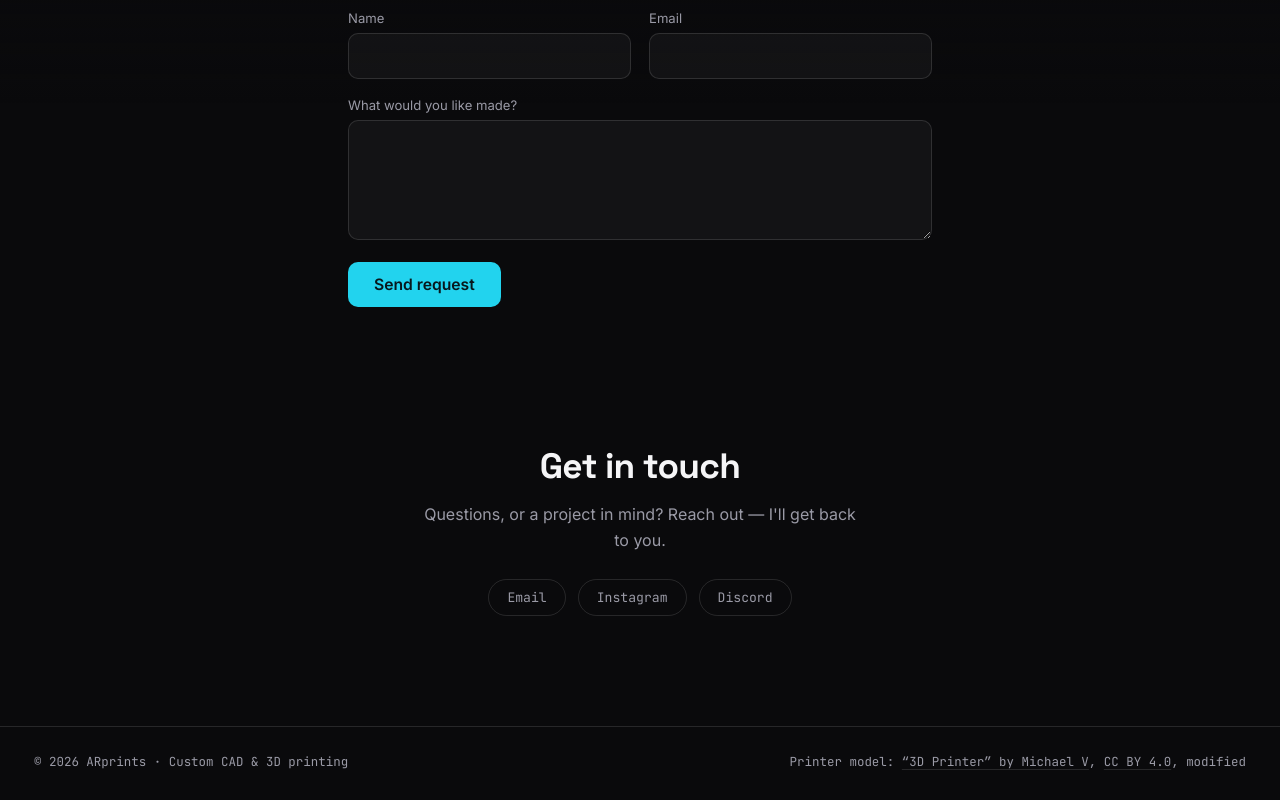
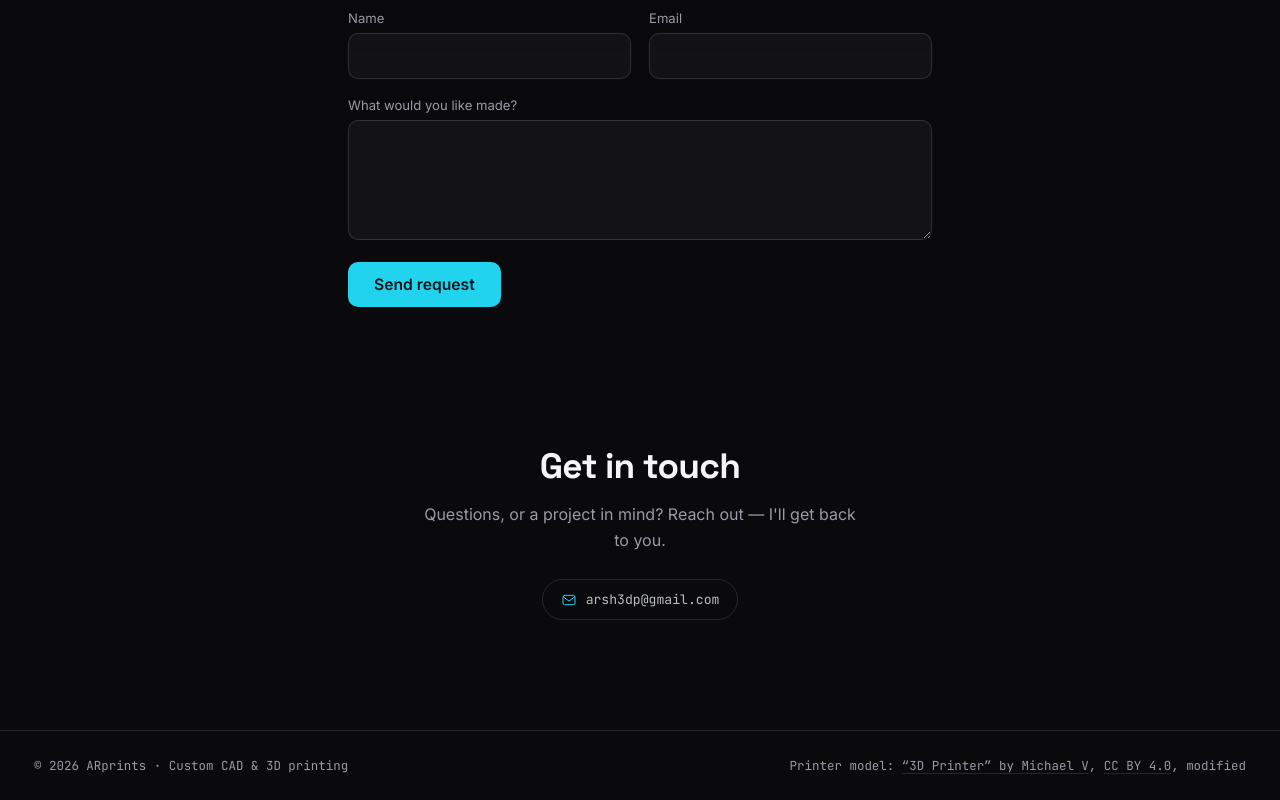
Before and after one commit to arshtheparsh/ARprints, a plain HTML site: page index.html in a window 1280 px wide. Shown: the part 2284-3084 px from the top of the page. Drawn offline with nearby package versions, Linux system fonts and the light colour scheme.

Commit message:
Wire the Email contact chip; restore two clobbered nav lines
- Email chip opens arsh3dp@gmail.com (the Formspree address) with a prefilled
  subject, shows the address in full, and gets a cyan authored icon.
- Restore the nav "soon" label colour (contrast fix) and the 44px mobile tap
  target, which an editor save had reverted; keep Arshdeep's tag edit.

Co-Authored-By: Claude Opus 5 <noreply@anthropic.com>

```diff
--- a/index.html
+++ b/index.html
@@ -206,8 +206,10 @@
     .contact h2{font-family:var(--font-d);font-weight:700;font-size:clamp(1.6rem,3.2vw,2.2rem);letter-spacing:-.02em;margin-bottom:14px}
     .contact p{color:var(--muted);max-width:440px;margin:0 auto 26px;line-height:1.6}
     .chips{display:flex;gap:12px;justify-content:center;flex-wrap:wrap}
-    .chip{border:1px solid var(--line);border-radius:999px;padding:9px 18px;font-family:var(--font-m);font-size:.82rem;color:var(--muted)}
-    .chip:hover{border-color:var(--accent);color:var(--text)}
+    .chip{display:inline-flex;align-items:center;gap:9px;border:1px solid var(--line);border-radius:999px;padding:11px 18px;
+      font-family:var(--font-m);font-size:.82rem;color:#b9bcc4;transition:color .15s ease,border-color .15s ease,background .15s ease}
+    .chip:hover{border-color:var(--accent);color:var(--text);background:rgba(34,211,238,.08)}
+    .chip svg{width:16px;height:16px;flex:none;fill:none;stroke:var(--accent);stroke-width:1.5;stroke-linecap:round;stroke-linejoin:round}
 
     footer{position:relative;z-index:1;border-top:1px solid var(--line);padding:26px 34px;display:flex;justify-content:space-between;flex-wrap:wrap;gap:10px;color:var(--muted);font-family:var(--font-m);font-size:.78rem}
     footer .credit a{text-decoration:underline;text-decoration-color:var(--line);text-underline-offset:3px}
@@ -320,7 +322,7 @@
           <div class="body">
             <h3>Headphone Stand</h3>
             <p>A wall-mounted stand with an extra hook for keys or anything else.</p>
-            <div class="tags"><span>Fusion 360</span><span>3D printed</span><span>Wall-mounted</span></div>
+            <div class="tags"><span>Fusion 360</span><span>Uses Double-sided Tape</span><span>Wall-mounted</span></div>
           </div>
         </a>
 
@@ -388,11 +390,12 @@
     <div class="wrap">
       <h2>Get in touch</h2>
       <p>Questions, or a project in mind? Reach out — I'll get back to you.</p>
-      <!-- EDIT: replace # with your real links -->
       <div class="chips">
-        <a class="chip" href="#">Email</a>
-        <a class="chip" href="#">Instagram</a>
-        <a class="chip" href="#">Discord</a>
+        <a class="chip" href="mailto:arsh3dp@gmail.com?subject=ARprints%20custom%20request">
+          <svg viewBox="0 0 24 24" aria-hidden="true"><rect x="3" y="5" width="18" height="14" rx="2.5"/><path d="m3.5 7.5 8.5 6 8.5-6"/></svg>
+          arsh3dp@gmail.com
+        </a>
+        <!-- Instagram + phone chips go here once Arshdeep sends the handle and number -->
       </div>
     </div>
   </section>
```
